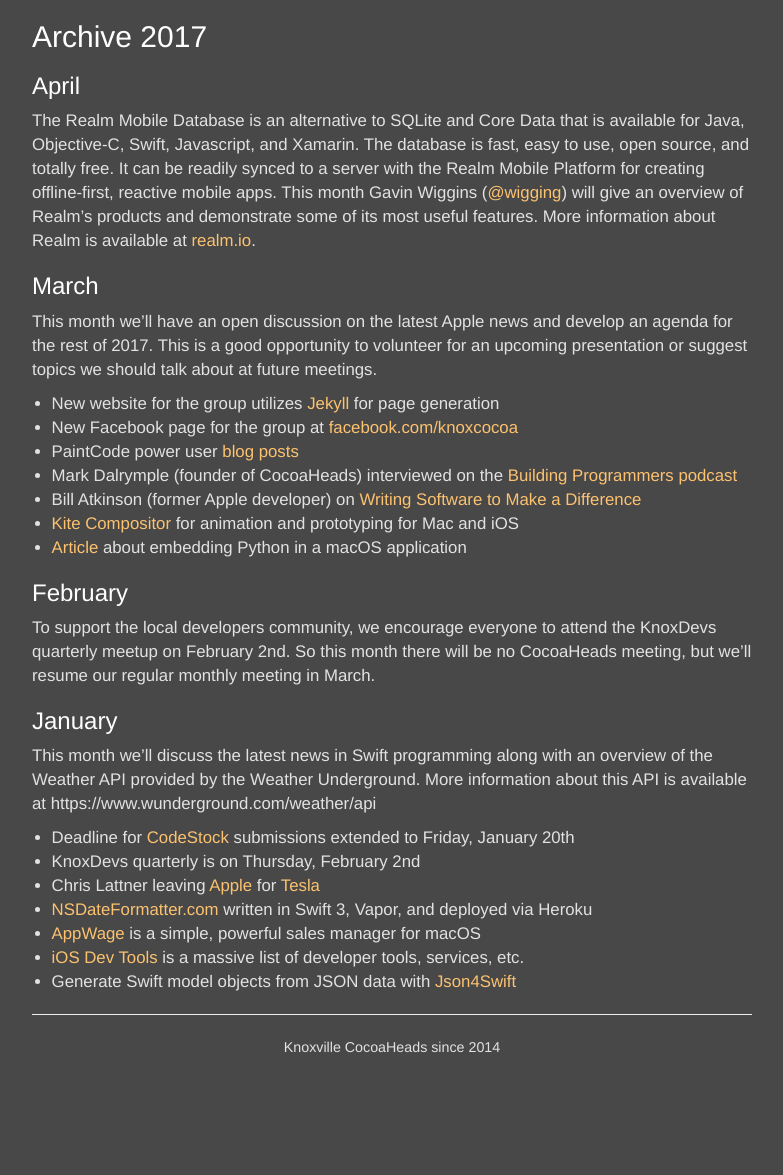
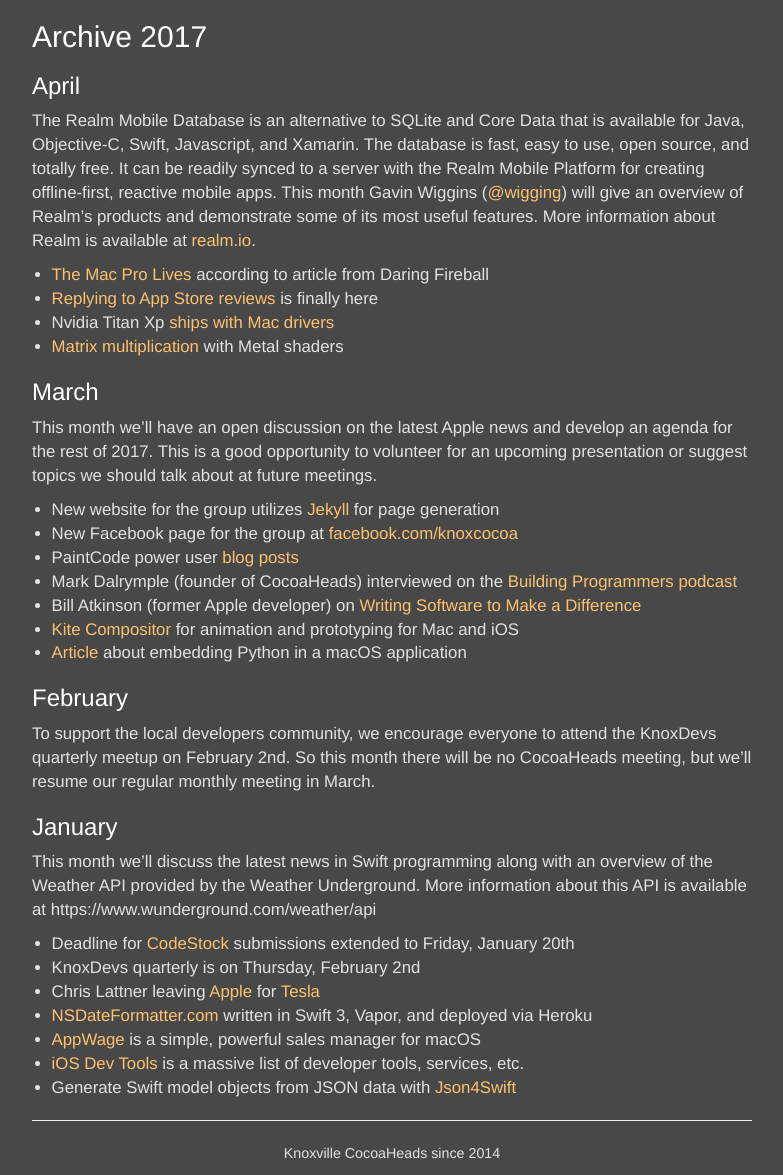
Before and after one commit to bmorefield/knoxcocoa.github.io, a Jekyll site: the page built from _years/2017.md, in a window 1280 px wide. Shown: the whole page, without its empty margins (248-1031 px from the left). Built offline with Jekyll 4.4.1, drawn with Linux system fonts in a browser that asks for light colours; nearby versions of some CDN libraries; before the commit the page ends 1069 px from its top, so only the background shows below that.

Commit message:
links for april

```diff
--- a/_years/2017.md
+++ b/_years/2017.md
@@ -13,6 +13,11 @@
 will give an overview of Realm's products and demonstrate some of its most
 useful features. More information about Realm is available at
 [realm.io](https://realm.io).
+
+- [The Mac Pro Lives](http://daringfireball.net/2017/04/the_mac_pro_lives) according to article from Daring Fireball
+- [Replying to App Store reviews](https://stories.appbot.co/replying-to-app-store-reviews-is-finally-here-and-its-pretty-damn-awesome-68636c0843e6) is finally here
+- Nvidia Titan Xp [ships with Mac drivers](https://blogs.nvidia.com/blog/2017/04/06/titan-xp/)
+- [Matrix multiplication](http://machinethink.net/blog/mps-matrix-multiplication/) with Metal shaders
 
 ## March
 
--- a/styles-banner.css
+++ b/styles-banner.css
@@ -2,7 +2,7 @@
 ---------------------------------------------- */
 
 body {
-    background-color: #FC3832;
+  background: rgb(237, 82, 63);
   color: white;
   letter-spacing: 1px;
   text-shadow: 1px 2px rgb(73, 73, 73);
```
Lines whose indentation alone changed are shown as unchanged.
